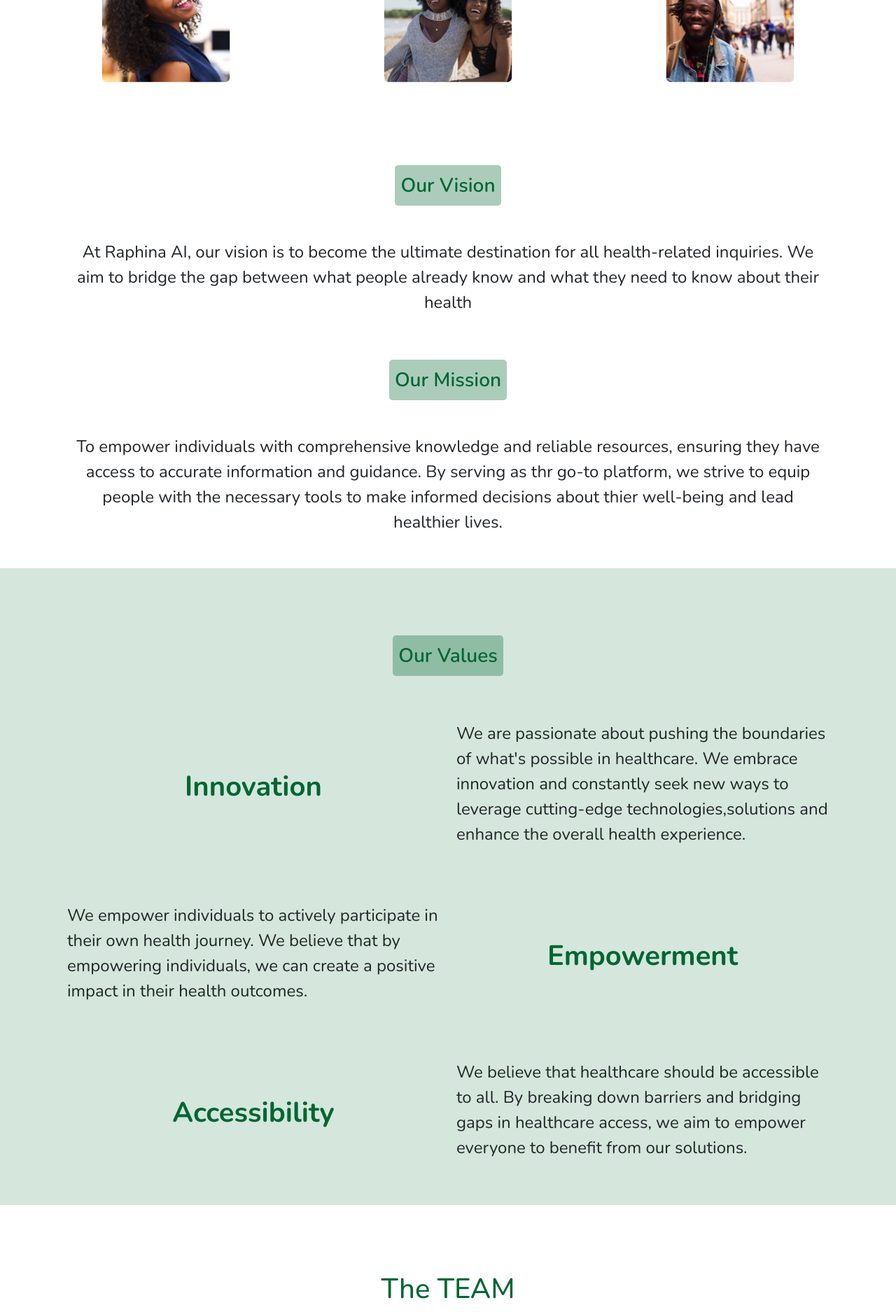
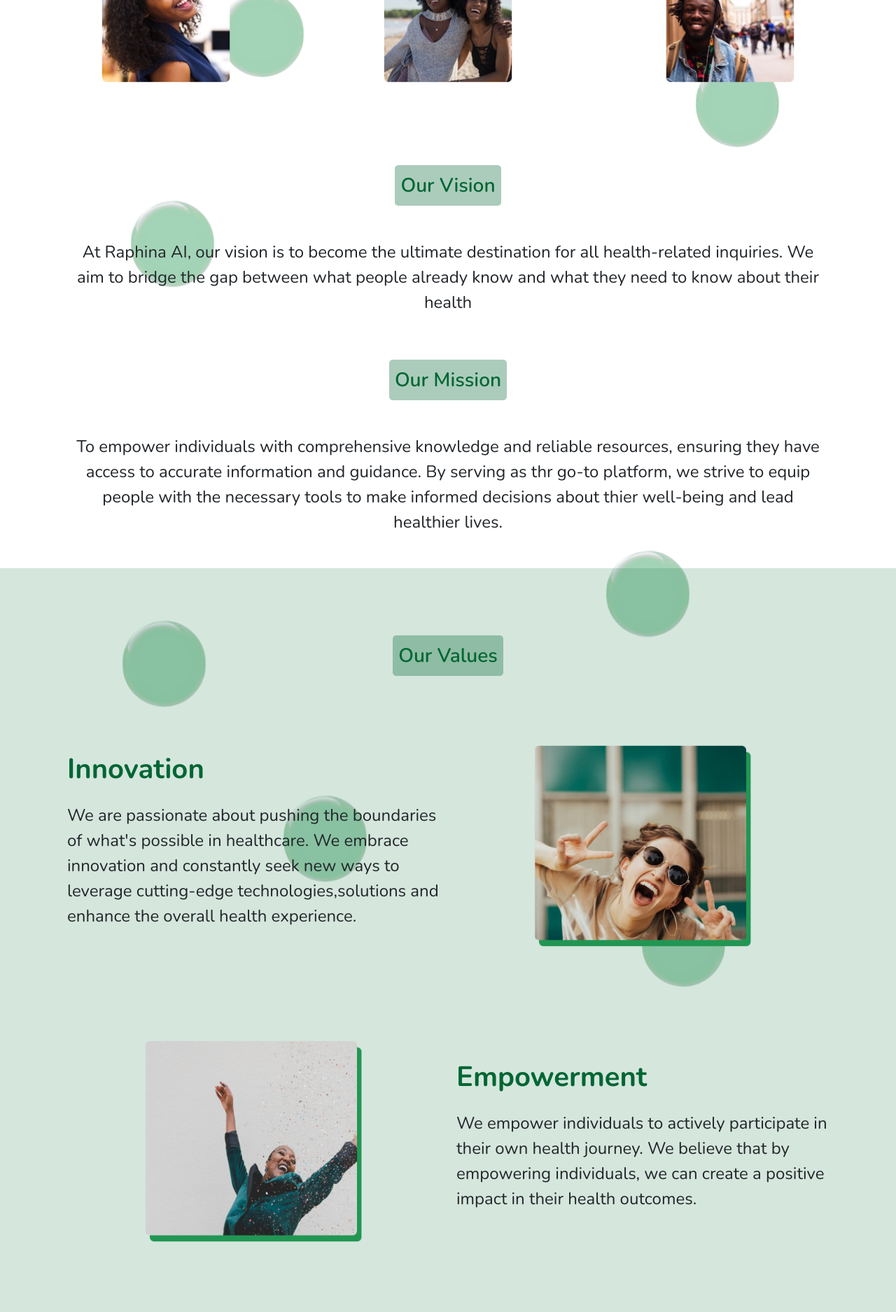
Before and after one commit to Raphina-AI/Raphina-AI-Website, a Node server app: page /about in a window 1280 px wide. Shown: the part 831-2706 px from the top of the page at 70% size. Run offline with Node 20, Linux system fonts and the light colour scheme; some libraries are stand-ins or nearby versions.

Commit message:
frontend changes

```diff
--- a/assets/stylesheets/mobile.css
+++ b/assets/stylesheets/mobile.css
@@ -9,28 +9,28 @@
 .design2{
     position: absolute;
     left: 1.2rem;
-    top: 250px;
+    top: 200px;
     scale: 0.7;
     z-index: -1;
 }
 .design3{
     position: absolute;
-    left: 1.5rem;
-    top: 650px;
+    left: 12rem;
+    top: 350px;
     scale: 0.7;
     z-index: -1;
 }
 .design4{
     position: absolute;
-    left: 10rem;
-    top: 900px;
+    right: 2rem;
+    top: 800px;
     scale: 0.7;
     z-index: -1;
 }
 .design5{
     position: absolute;
-    left: 15px;
-    top: 1100px;
+    left: 1px;
+    top: 1000px;
     scale: 0.7;
     z-index: -1;
 }
@@ -43,15 +43,15 @@
 }
 .design7{
     position: absolute;
-    right: -2rem;
-    top: 1300px;
+    left: 40%;
+    top: 1100px;
     scale: 0.7;
     z-index: -1;
 }
 .design8{
     position: absolute;
-    left: 150px;
-    top: 1900px;
+    right: 0;
+    top: 1780px;
     scale: 0.7;
     z-index: -1;
 }
@@ -64,15 +64,16 @@
 }
 .design10{
     position: absolute;
-    left: 200px;
+    left: 15rem;
     top: 1450px;
     scale: 0.7;
     z-index: -1;
+    width: 166px;
 }
 .design11{
     position: absolute;
-    left: 200px;
-    top: 2000px;
+    left: 160px;
+    top: 2150px;
     scale: 0.7;
     z-index: -1;
 }
--- a/assets/stylesheets/style.css
+++ b/assets/stylesheets/style.css
@@ -194,15 +194,15 @@ footer a{
 }
 .design4{
     position: absolute;
-    left: 56%;
+    left: 46%;
     top: 70%;
     scale: 0.8;
     z-index: -1;
 }
 .design5{
     position: absolute;
-    left: 56%;
-    top: 800px;
+    left: 76%;
+    top: 900px;
     scale: 0.8;
     z-index: -1;
 }
@@ -215,42 +215,69 @@ footer a{
 }
 .design7{
     position: absolute;
-    left: 23%;
-    top: 1150px;
+    left: 13%;
+    top: 1100px;
     scale: 0.8;
     z-index: -1;
 }
 .design8{
     position: absolute;
-    left: 56%;
-    top: 1150px;
+    right: 0;
     scale: 0.8;
     z-index: -1;
 }
 .design9{
     position: absolute;
-    left: 56%;
-    top: 1700px;
+    left: 66%;
+    top: 1600px;
     scale: 0.8;
     z-index: -1;
 }
 .design10{
     position: absolute;
-    left: 23%;
+    left: 12%;
     top: 1700px;
     scale: 0.8;
     z-index: -1;
 }
 .design11{
     position: absolute;
-    left: 23%;
-    top: 2100px;
+    left: 30%;
+    top: 1950px;
     scale: 0.8;
     z-index: -1;
 }
 .design12{
     position: absolute;
-    left: 56%;
+    left: 70%;
+    top: 2100px;
+    scale: 0.8;
+    z-index: -1;
+}
+.design13{
+    position: absolute;
+    left: 70%;
+    top: 2650px;
+    scale: 0.8;
+    z-index: 10;
+}
+.design14{
+    position: absolute;
+    left: 45%;
+    top: 2650px;
+    scale: 0.8;
+    z-index: 10;
+}
+.design15{
+    position: absolute;
+    left: 20%;
+    top: 2650px;
+    scale: 0.8;
+    z-index: 10;
+}
+.design16{
+    position: absolute;
+    left: 70%;
     top: 2100px;
     scale: 0.8;
     z-index: -1;
--- a/views/about.ejs
+++ b/views/about.ejs
@@ -17,16 +17,16 @@
             <p class="fw-bold mb-sm-5 mb-4 fs-4 spaced">
                 Our mission is to encourage individuals to embrace a <span class="color1">healthy lifestyle</span> <br class="d-none d-lg-block"> while offering <span class="color1">support</span> in times of need.
             <div class="design1">
-                <img src="/assets/images/Rectangle 16.png" alt="">
+                <img src="/assets/images/image 18.png" alt="">
             </div>
             <div class="design2">
-                <img src="/assets/images/Rectangle 17.png" alt="">
+                <img src="/assets/images/image 18.png" alt="">
             </div>
             <div class="design3">
-                <img src="/assets/images/Rectangle 16.png" alt="">
+                <img src="/assets/images/image 18.png" alt="">
             </div>
             <div class="design4">
-                <img src="/assets/images/Rectangle 17.png" alt="">
+                <img src="/assets/images/image 18.png" alt="">
             </div>
             <div class="eclipse1">
                 <img src="/assets/images/Ellipse 3.png" alt="">
@@ -34,25 +34,49 @@
             <div class="eclipse2">
                 <img src="/assets/images/Ellipse 3.png" alt="">
             </div>
+            <div class="design5">
+                <img src="/assets/images/image 18.png" alt="">
+            </div>
+            <div class="design6">
+                <img src="/assets/images/image 18.png" alt="">
+            </div>
+            <div class="design7">
+                <img src="/assets/images/image 18.png" alt="">
+            </div>
+            <div class="design8">
+                <img src="/assets/images/image 18.png" alt="">
+            </div>
+            <div class="design9">
+                <img src="/assets/images/image 18.png" alt="">
+            </div>
+            <div class="design10">
+                <img src="/assets/images/image 18.png" alt="">
+            </div>
+            <div class="design11">
+                <img src="/assets/images/image 18.png" alt="">
+            </div>
+            <div class="design12">
+                <img src="/assets/images/image 18.png" alt="">
+            </div>
         </section>
         <section class="container-fluid mt-5 px-sm-5 px-0">
             <div class="row text-center g-sm-4 g-0">
-                <div class="col-6 col-md-4">
+                <div class="col-6 col-md-4 p-0">
                     <img src="/assets/images/Frame 34383.png" alt="" class="img-size3 img-fluid">
                 </div>
-                <div class="col-6 col-md-4">
+                <div class="col-6 col-md-4 p-0">
                     <img src="/assets/images/Frame 34386.png" alt="" class="img-size3 img-fluid">
                 </div>
-                <div class="col-6 col-md-4">
+                <div class="col-6 col-md-4 p-0">
                     <img src="/assets/images/Frame 34385.png" alt="" class="img-size3 img-fluid">
                 </div>
-                <div class="col-6 col-md-4">
+                <div class="col-6 col-md-4 p-0">
                     <img src="/assets/images/Frame 34383 (1).png" alt="" class="img-size3 img-fluid">
                 </div>
-                <div class="col-6 col-md-4">
+                <div class="col-6 col-md-4 p-0">
                     <img src="/assets/images/Frame 34386 (1).png" alt="" class="img-size3 img-fluid">
                 </div>
-                <div class="col-6 col-md-4">
+                <div class="col-6 col-md-4 p-0">
                     <img src="/assets/images/Frame 34385 (1).png" alt="" class="img-size3 img-fluid">
                 </div>
             </div>
@@ -76,48 +100,51 @@
                     <p class="color1 about-title fs-3 fw-semibold p-2 mb-5 ">Our Values</p>
                 </div>
                 <div class="row mt-3 px-sm-5 px-3">
-                    <div class="col-12 col-md-6 align-self-center text-center">
-                        <h1 class="color1 fw-bold">Innovation</h1>
+                    <div class="col-12 col-md-6 align-self-center text-center text-md-start">
+                        <h1 class="color1 fw-bold pb-3">Innovation</h1>
+                        <p class="fs-4">We are passionate about pushing the boundaries of what's possible in healthcare. We embrace innovation and constantly seek new ways to leverage cutting-edge technologies,solutions and enhance the overall health experience.</p>
                     </div>
-                    <div class="col-12 col-md-6 text-center text-md-start">
-                        <p class="fs-4">We are passionate about pushing the boundaries of what's possible in healthcare. We embrace innovation and constantly seek new ways to leverage cutting-edge technologies,solutions and enhance the overall health experience.</p>
+                    <div class="col-12 col-md-6 text-center">
+                        <img src="/assets/images/Group 8.png" alt="" class="img-fluid img-size1">
                     </div>
                 </div>
                 <div class="row mt-sm-5 mt-4 pt-3 px-sm-5 px-3">
-                    <div class="col-12 col-md-6 text-center text-md-start order-2 order-md-1">
+                    <div class="col-12 col-md-6 text-center order-2 order-md-1">
+                        <img src="/assets/images/Group 8 (1).png" alt="" class="img-fluid img-size1">
+                    </div>
+                    <div class="col-12 col-md-6 align-self-center text-center text-md-start order-1 order-md-2">
+                        <h1 class="color1 fw-bold pb-3">Empowerment</h1>
                         <p class="fs-4">We empower individuals to actively participate in their own health journey. We believe that by empowering individuals, we can create a positive impact in their health outcomes.</p>
-                    </div>
-                    <div class="col-12 col-md-6 align-self-center text-center order-1 order-md-2">
-                        <h1 class="color1 fw-bold">Empowerment</h1>
                     </div>
                 </div>
                 <div class="row mt-sm-5 mt-4 pt-3 px-sm-5 px-3">
-                    <div class="col-12 col-md-6 align-self-center text-center ">
-                        <h1 class="color1 fw-bold">Accessibility</h1>
+                    <div class="col-12 col-md-6 align-self-center text-center text-md-start ">
+                        <h1 class="color1 fw-bold pb-3">Accessibility</h1>
+                        <p class="fs-4">We believe that healthcare should be accessible to all. By breaking down barriers and bridging gaps in healthcare access, we aim to empower everyone to benefit from our solutions. </p>
                     </div>
-                    <div class="col-12 col-md-6 text-center text-md-start ">
-                        <p class="fs-4">We believe that healthcare should be accessible to all. By breaking down barriers and bridging gaps in healthcare access, we aim to empower everyone to benefit from our solutions. </p>
+                    <div class="col-12 col-md-6 text-center ">
+                        <img src="/assets/images/Group 8 (2).png" alt="" class="img-fluid img-size1">
                     </div>
                 </div>
 
             </div>
         </section>
-        <section class="my-5 pt-sm-5 pt-5 text-center">
-            <h1 class="color1">The TEAM</h1>
-            <div class="container-fluid">
-                <div class="row text-center">
-                    <div class="col-12 col-md-4">
-                        <img src="/assets/images/team.png" alt="" class="img-fluid img-rounded">
+        <section class="my-5 pt-sm-5 pt-5 text-center ">
+            <p class="color1 about-title fs-2 fw-semibold p-2 mb-3 mb-sm-5">The TEAM</p>
+            <div class="container-fluid px-0">
+                <div class="row text-center container-fluid mx-0 px-0">
+                    <div class="col-12 col-md-4 px-0">
+                        <img src="/assets/images/team.png" alt="" class="img-fluid img-rounded" style="scale: 0.8;">
                         <p class="color1 fs-4 mb-0"><a href="" class="text-decoration-none color1">Member1</a></p>
                         <p class="fs-5 ">Founder & Business Developer </p>
                     </div>
-                    <div class="col-12 col-md-4">
-                        <img src="/assets/images/team.png" alt="" class="img-fluid ">
+                    <div class="col-12 col-md-4 px-0">
+                        <img src="/assets/images/team.png" alt="" class="img-fluid " style="scale: 0.8;">
                         <p class="color1 fs-4 mb-0"><a href="" class="text-decoration-none color1">Member2</a></p>
                         <p class="fs-5 ">Data Scientist & CT0 </p>
                     </div>
-                    <div class="col-12 col-md-4">
-                        <img src="/assets/images/team.png" alt="" class="img-fluid ">
+                    <div class="col-12 col-md-4 px-0">
+                        <img src="/assets/images/team.png" alt="" class="img-fluid " style="scale: 0.8;">
                         <p class="color1 fs-4 mb-0"><a href="" class="text-decoration-none color1">Member3</a></p>
                         <p class="fs-5 ">Lead Medical Director/Advisor</p>
                     </div>
--- a/views/partials/footer.ejs
+++ b/views/partials/footer.ejs
@@ -1,8 +1,19 @@
 <footer class="p-5">
+    <div >
+        <div class="footer1">
+            <img src="/assets/images/image 18.png" alt="">
+        </div>
+        <div class="footer2">
+            <img src="/assets/images/image 18.png" alt="">
+        </div>
+        <div class="footer3">
+            <img src="/assets/images/image 18.png" alt="">
+        </div>
+    </div>
     <div class="container-fluid px-lg-5">
         <div class="row px-lg-5 gy-4">
             <div class="col-12 col-md-3">
-                <img src="/assets/images/logo.png" alt="" class="" width="200" height="51">
+                <img src="/assets/images/Logo Coloured.png" alt="" class="" width="200" height="51">
                 <p class="mb-0">Copyright &copy; [2023] Raphina AI.</p>
                 <p>All rights reserved.</p>
             </div>
```
Also changed, not shown: other parts of assets/stylesheets/mobile.css (+48 -82 lines), other parts of assets/stylesheets/style.css (+39 -0 lines), views/admin.ejs (+33 -2 lines), views/index.ejs (+9 -0 lines), assets/images/Logo Coloured.png (added), assets/images/logo2.png (deleted). Lines whose indentation alone changed are shown as unchanged.
